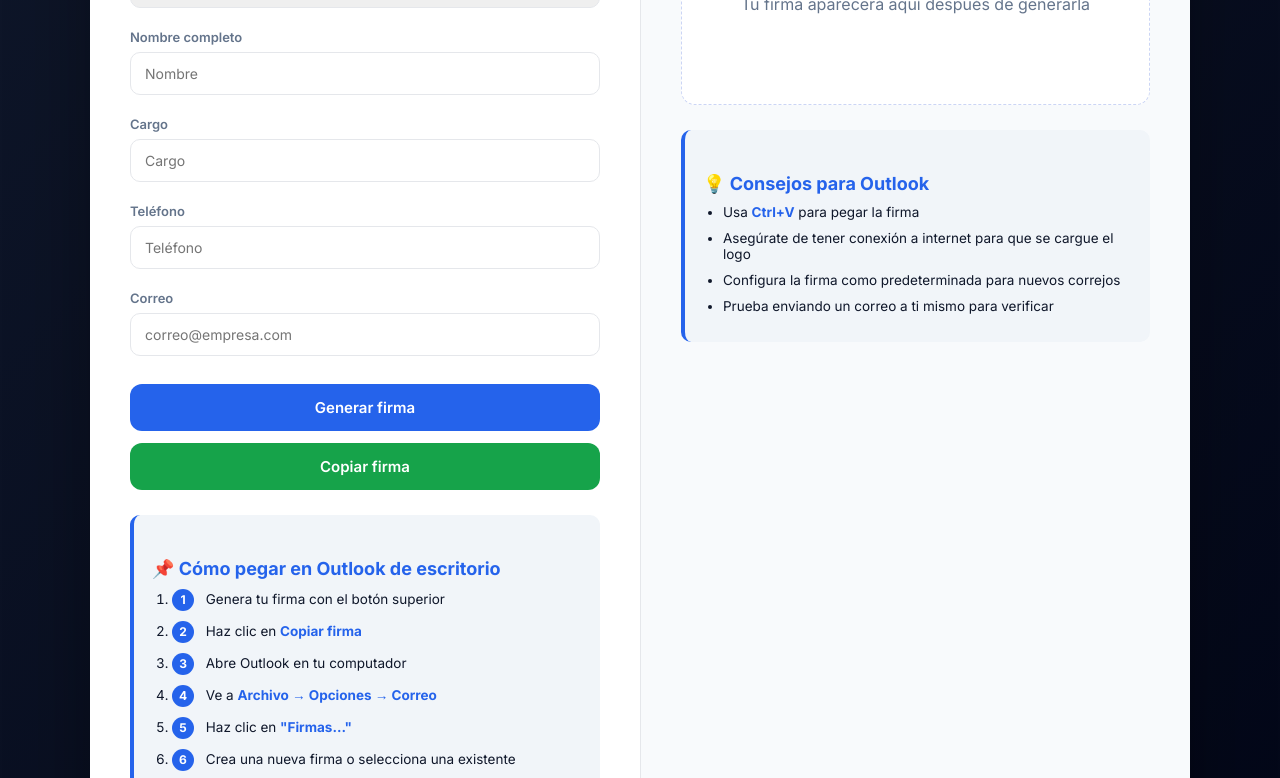
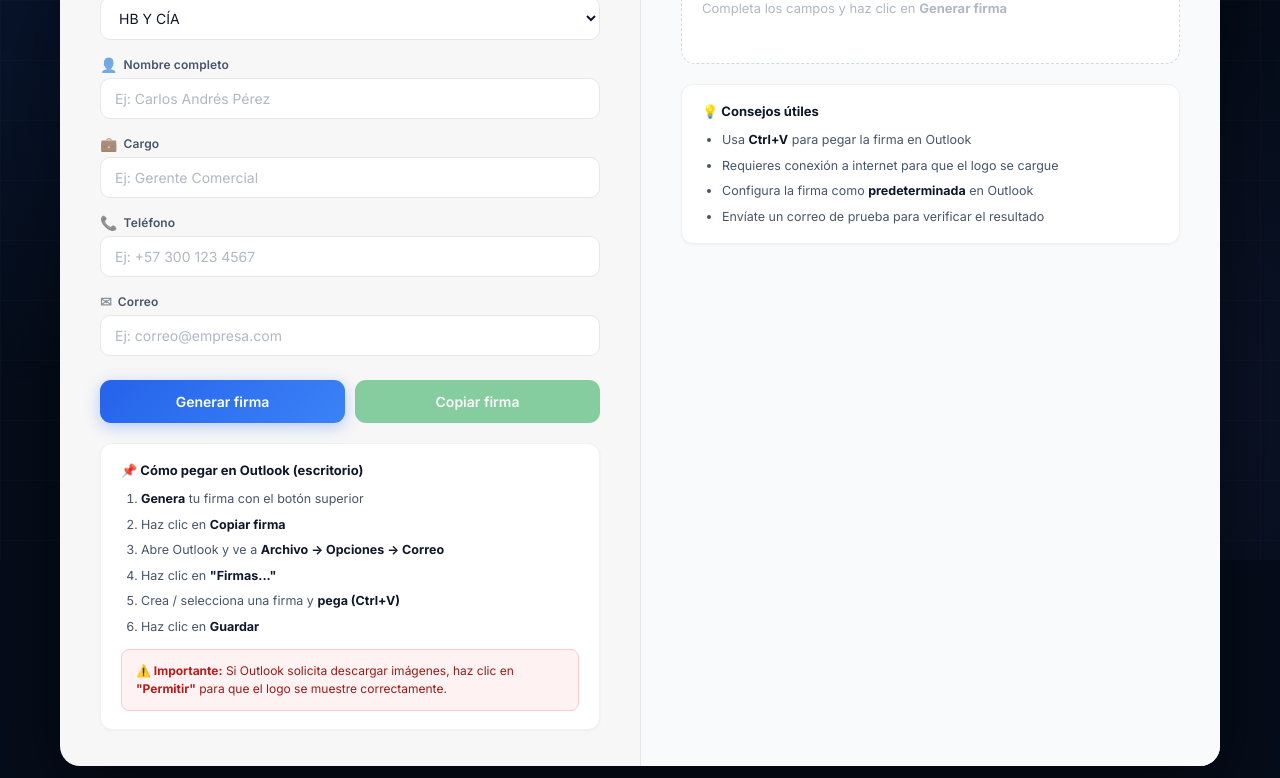
Before and after one commit to Nilxxx11/Generador-de-firmas, a plain HTML site: page index.html in a window 1280 px wide. Shown: the part 240-1018 px from the top of the page. Drawn offline with Linux system fonts and the light colour scheme.

Commit message:
Add files via upload

```diff
--- a/index.html
+++ b/index.html
@@ -4,344 +4,485 @@
 <meta charset="UTF-8">
 <meta name="viewport" content="width=device-width, initial-scale=1.0">
 <title>Generador de Firmas Corporativas</title>
-
-<link href="https://fonts.googleapis.com/css2?family=Inter:wght@300;400;600;700&display=swap" rel="stylesheet">
-
+<link href="https://fonts.googleapis.com/css2?family=Inter:wght@300;400;500;600;700;800&display=swap" rel="stylesheet">
 <style>
-:root {
-    --bg: #0f172a;
-    --card: #ffffff;
-    --text: #0f172a;
-    --muted: #64748b;
-    --primary: #2563eb;
-    --success: #16a34a;
+*,*::before,*::after{box-sizing:border-box;margin:0;padding:0}
+:root{
+  --bg-1:#060d1a;
+  --bg-2:#0a1628;
+  --card-bg:rgba(255,255,255,0.97);
+  --card-border:rgba(255,255,255,0.08);
+  --text:#0f172a;
+  --text-secondary:#475569;
+  --muted:#94a3b8;
+  --primary:#2563eb;
+  --primary-light:#3b82f6;
+  --success:#16a34a;
+  --radius:20px;
+  --shadow:0 30px 80px rgba(0,0,0,0.5);
 }
-
-* {
-    box-sizing: border-box;
-    font-family: 'Inter', sans-serif;
+body{
+  font-family:'Inter',-apple-system,sans-serif;
+  background:var(--bg-1);
+  min-height:100vh;
+  display:flex;
+  align-items:center;
+  justify-content:center;
+  padding:24px;
+  position:relative;
+  overflow-x:hidden;
 }
-
-body {
-    margin: 0;
-    background: linear-gradient(135deg, #0f172a, #020617);
-    min-height: 100vh;
-    display: flex;
-    align-items: center;
-    justify-content: center;
-    padding: 20px;
+body::before{
+  content:'';
+  position:fixed;
+  inset:0;
+  background:
+    radial-gradient(ellipse 80% 60% at 20% 20%,rgba(37,99,235,0.12),transparent),
+    radial-gradient(ellipse 60% 50% at 80% 80%,rgba(99,102,241,0.08),transparent);
+  pointer-events:none;
+  z-index:0;
 }
-
-.app {
-    background: var(--card);
-    max-width: 1100px;
-    width: 100%;
-    border-radius: 18px;
-    box-shadow: 0 25px 80px rgba(0,0,0,.35);
-    display: grid;
-    grid-template-columns: 1fr 1fr;
-    overflow: hidden;
+.grid-bg{
+  position:fixed;
+  inset:0;
+  background-image:linear-gradient(rgba(255,255,255,0.02) 1px,transparent 1px),linear-gradient(90deg,rgba(255,255,255,0.02) 1px,transparent 1px);
+  background-size:60px 60px;
+  pointer-events:none;
+  z-index:0;
 }
-
-@media (max-width: 900px) {
-    .app {
-        grid-template-columns: 1fr;
+.app{
+  position:relative;
+  z-index:1;
+  background:var(--card-bg);
+  backdrop-filter:blur(24px);
+  max-width:1160px;
+  width:100%;
+  border-radius:var(--radius);
+  box-shadow:var(--shadow);
+  display:grid;
+  grid-template-columns:1fr 1fr;
+  overflow:hidden;
+  animation:appear .6s ease-out;
 }
+@keyframes appear{
+  from{opacity:0;transform:translateY(20px) scale(.98)}
+  to{opacity:1;transform:translateY(0) scale(1)}
 }
-
-.left {
-    padding: 40px;
+@media(max-width:960px){
+  .app{grid-template-columns:1fr}
 }
-
-.right {
-    background: #f8fafc;
-    padding: 40px;
-    border-left: 1px solid #e5e7eb;
+/* ===== LEFT PANEL ===== */
+.left{
+  padding:44px 40px 36px;
+  position:relative;
 }
-
-h1 {
-    margin: 0 0 10px;
-    font-size: 26px;
+.badge{
+  display:inline-flex;
+  align-items:center;
+  gap:6px;
+  background:rgba(37,99,235,0.1);
+  color:var(--primary);
+  font-size:11px;
+  font-weight:600;
+  letter-spacing:.04em;
+  padding:5px 14px;
+  border-radius:100px;
+  margin-bottom:16px;
+  text-transform:uppercase;
 }
-
-h2 {
-    font-size: 18px;
-    margin: 25px 0 10px;
-    color: var(--primary);
+.left h1{
+  font-size:26px;
+  font-weight:700;
+  letter-spacing:-.02em;
+  color:var(--text);
+  margin-bottom:6px;
 }
-
-p {
-    color: var(--muted);
-    margin-bottom: 30px;
+.left>p{
+  color:var(--text-secondary);
+  font-size:14px;
+  line-height:1.5;
+  margin-bottom:28px;
 }
-
-.group {
-    margin-bottom: 18px;
+.group{
+  margin-bottom:16px;
 }
-
-label {
-    font-size: 13px;
-    font-weight: 600;
-    color: var(--muted);
+.group label{
+  display:flex;
+  align-items:center;
+  gap:6px;
+  font-size:12px;
+  font-weight:600;
+  color:var(--text-secondary);
+  letter-spacing:.01em;
+  margin-bottom:5px;
 }
-
-input, select {
-    width: 100%;
-    padding: 12px 14px;
-    border-radius: 10px;
-    border: 1px solid #e5e7eb;
-    margin-top: 6px;
-    font-size: 14px;
+.group label .ico{
+  font-size:14px;
+  opacity:.6;
 }
-
-input:focus, select:focus {
-    outline: none;
-    border-color: var(--primary);
+input,select{
+  width:100%;
+  padding:11px 14px;
+  border-radius:10px;
+  border:1.5px solid #e5e7eb;
+  font-size:14px;
+  font-family:'Inter',sans-serif;
+  color:var(--text);
+  background:#fff;
+  transition:border-color .2s,box-shadow .2s;
+  outline:none;
 }
-
-button {
-    width: 100%;
-    padding: 14px;
-    border-radius: 12px;
-    border: none;
-    font-size: 15px;
-    font-weight: 600;
-    cursor: pointer;
+input::placeholder{color:#b0b8c4}
+input:focus,select:focus{
+  border-color:var(--primary);
+  box-shadow:0 0 0 3px rgba(37,99,235,0.12);
 }
-
-.btn-primary {
-    background: var(--primary);
-    color: #fff;
-    margin-top: 10px;
+.btn-row{
+  display:grid;
+  grid-template-columns:1fr 1fr;
+  gap:10px;
+  margin-top:24px;
 }
-
-.btn-copy {
-    background: var(--success);
-    color: #fff;
-    margin-top: 12px;
+.btn{
+  padding:13px;
+  border-radius:11px;
+  border:none;
+  font-size:14px;
+  font-weight:600;
+  font-family:'Inter',sans-serif;
+  cursor:pointer;
+  transition:transform .15s,box-shadow .2s,opacity .2s;
 }
-
-.preview {
-    background: #fff;
-    border-radius: 14px;
-    border: 1px dashed #cbd5f5;
-    padding: 20px;
-    min-height: 150px;
+.btn:active{transform:scale(.97)}
+.btn-primary{
+  background:linear-gradient(135deg,var(--primary),var(--primary-light));
+  color:#fff;
+  box-shadow:0 4px 16px rgba(37,99,235,0.3);
 }
-
-.instructions {
-    background: #f1f5f9;
-    border-radius: 10px;
-    padding: 18px;
-    margin-top: 25px;
-    border-left: 4px solid var(--primary);
+.btn-primary:hover{box-shadow:0 6px 24px rgba(37,99,235,0.4)}
+.btn-copy{
+  background:var(--success);
+  color:#fff;
+  box-shadow:0 4px 16px rgba(22,163,74,0.25);
 }
-
-.instructions ol {
-    margin: 0;
-    padding-left: 20px;
+.btn-copy:hover{box-shadow:0 6px 24px rgba(22,163,74,0.35)}
+.btn-copy:disabled{opacity:.5;cursor:not-allowed;box-shadow:none}
+/* ===== RIGHT PANEL ===== */
+.right{
+  background:#f8fafc;
+  padding:44px 40px 36px;
+  border-left:1px solid #e5e7eb;
 }
-
-.instructions li {
-    margin-bottom: 10px;
-    color: var(--text);
-    font-size: 13.5px;
+.right h1{
+  font-size:22px;
+  font-weight:700;
+  color:var(--text);
+  margin-bottom:4px;
 }
-
-.instructions strong {
-    color: var(--primary);
+.right>p{
+  color:var(--text-secondary);
+  font-size:13.5px;
+  margin-bottom:20px;
 }
-
-.footer {
-    margin-top: 18px;
-    font-size: 12px;
-    color: var(--muted);
-    text-align: center;
+.preview-wrap{
+  background:#fff;
+  border-radius:14px;
+  border:1.5px dashed #d1d9e6;
+  padding:24px 20px;
+  min-height:170px;
+  display:flex;
+  align-items:center;
+  transition:border-color .3s;
 }
-
-.step-number {
-    display: inline-block;
-    width: 22px;
-    height: 22px;
-    background: var(--primary);
-    color: white;
-    border-radius: 50%;
-    text-align: center;
-    font-size: 12px;
-    font-weight: bold;
-    line-height: 22px;
-    margin-right: 8px;
+.preview-wrap.filled{border-color:var(--primary);border-style:solid}
+.placeholder-msg{
+  width:100%;
+  text-align:center;
+  color:#b0b8c4;
+  font-size:13px;
+  line-height:1.6;
 }
-
-.important-note {
-    background: #fee2e2;
-    border: 1px solid #ef4444;
-    color: #991b1b;
-    padding: 12px;
-    border-radius: 8px;
-    margin-top: 15px;
-    font-size: 12.5px;
+.placeholder-msg .big{font-size:32px;display:block;margin-bottom:8px}
+/* ===== INSTRUCTIONS CARD ===== */
+.instructions{
+  background:#fff;
+  border-radius:12px;
+  padding:18px 20px;
+  margin-top:20px;
+  border:1px solid #eef2f6;
+  box-shadow:0 1px 3px rgba(0,0,0,.04);
 }
+.instructions h3{
+  font-size:13px;
+  font-weight:700;
+  color:var(--text);
+  margin-bottom:12px;
+  display:flex;
+  align-items:center;
+  gap:6px;
+}
+.instructions ol,.instructions ul{
+  margin:0;
+  padding-left:20px;
+}
+.instructions li{
+  margin-bottom:8px;
+  color:var(--text-secondary);
+  font-size:12.5px;
+  line-height:1.4;
+}
+.instructions li:last-child{margin-bottom:0}
+.instructions strong{color:var(--text)}
+.important-note{
+  background:#fef2f2;
+  border:1px solid #fecaca;
+  color:#991b1b;
+  padding:12px 14px;
+  border-radius:8px;
+  margin-top:14px;
+  font-size:12px;
+  line-height:1.5;
+}
+.important-note strong{color:#b91c1c}
+/* ===== TOAST ===== */
+#toast{
+  position:fixed;
+  bottom:30px;
+  left:50%;
+  transform:translateX(-50%) translateY(80px);
+  background:#1e293b;
+  color:#fff;
+  padding:14px 24px;
+  border-radius:12px;
+  font-size:14px;
+  font-weight:500;
+  font-family:'Inter',sans-serif;
+  box-shadow:0 10px 40px rgba(0,0,0,.3);
+  z-index:999;
+  opacity:0;
+  transition:all .4s cubic-bezier(.22,1,.36,1);
+  pointer-events:none;
+  display:flex;
+  align-items:center;
+  gap:10px;
+}
+#toast.show{
+  opacity:1;
+  transform:translateX(-50%) translateY(0);
+  pointer-events:auto;
+}
+#toast.error{background:#dc2626}
+#toast.success{background:var(--success)}
+/* ===== COMPANY COLORS ===== */
+.comp-hb{--company:#1e40af;--company-light:#3b82f6}
+.comp-vehidiesel{--company:#1e40af;--company-light:#3b82f6}
+.comp-vehimotors{--company:#b91c1c;--company-light:#ef4444}
+/* ===== RESPONSIVE ===== */
+@media(max-width:600px){
+  body{padding:12px}
+  .left,.right{padding:28px 20px}
+  .left h1{font-size:22px}
+  .btn-row{grid-template-columns:1fr}
+}
+/* ===== PREVIEW FIRMA ===== */
+.preview-wrap table a{color:inherit}
 </style>
 </head>
-
 <body>
-
+<div class="grid-bg"></div>
 <div class="app">
 
-    <!-- FORMULARIO -->
+  <!-- FORM -->
   <div class="left">
+    <div class="badge"><span>&#9998;</span> Herramienta corporativa</div>
     <h1>Generador de Firmas</h1>
-        <p>Crea tu firma corporativa en segundos. Compatible con Outlook, Web y Móvil.</p>
+    <p>Crea tu firma profesional en segundos. Compatible con Outlook, Gmail y m&aacute;s.</p>
 
     <div class="group">
-            <label>Empresa</label>
-            <select id="empresa">
-                <option value="hb">HB Y CÍA</option>
+      <label><span class="ico">&#127970;</span> Empresa</label>
+      <select id="empresa" onchange="onChange()">
+        <option value="hb">HB Y C&Iacute;A</option>
         <option value="vehidiesel">Vehidiesel</option>
+        <option value="vehimotors">Vehimotors</option>
       </select>
     </div>
 
     <div class="group">
-            <label>Nombre completo</label>
-            <input id="nombre" placeholder="Nombre">
+      <label><span class="ico">&#128100;</span> Nombre completo</label>
+      <input id="nombre" placeholder="Ej: Carlos Andr&eacute;s P&eacute;rez" oninput="onChange()">
     </div>
 
     <div class="group">
-            <label>Cargo</label>
-            <input id="cargo" placeholder="Cargo">
+      <label><span class="ico">&#128188;</span> Cargo</label>
+      <input id="cargo" placeholder="Ej: Gerente Comercial" oninput="onChange()">
     </div>
 
     <div class="group">
-            <label>Teléfono</label>
-            <input id="telefono" placeholder="Teléfono">
+      <label><span class="ico">&#128222;</span> Tel&eacute;fono</label>
+      <input id="telefono" placeholder="Ej: +57 300 123 4567" oninput="onChange()">
     </div>
 
     <div class="group">
-            <label>Correo</label>
-            <input id="correo" placeholder="correo@empresa.com">
+      <label><span class="ico">&#9993;</span> Correo</label>
+      <input id="correo" placeholder="Ej: correo@empresa.com" oninput="onChange()">
     </div>
 
-        <button class="btn-primary" onclick="generarFirma()">Generar firma</button>
-        <button class="btn-copy" onclick="copiarFirma()">Copiar firma</button>
+    <div class="btn-row">
+      <button class="btn btn-primary" onclick="generarFirma()">Generar firma</button>
+      <button class="btn btn-copy" id="copyBtn" onclick="copiarFirma()" disabled>Copiar firma</button>
+    </div>
 
     <div class="instructions">
-            <h2>📌 Cómo pegar en Outlook de escritorio</h2>
+      <h3>&#128204; C&oacute;mo pegar en Outlook (escritorio)</h3>
       <ol>
-                <li><span class="step-number">1</span> Genera tu firma con el botón superior</li>
-                <li><span class="step-number">2</span> Haz clic en <strong>Copiar firma</strong></li>
-                <li><span class="step-number">3</span> Abre Outlook en tu computador</li>
-                <li><span class="step-number">4</span> Ve a <strong>Archivo → Opciones → Correo</strong></li>
-                <li><span class="step-number">5</span> Haz clic en <strong>"Firmas..."</strong></li>
-                <li><span class="step-number">6</span> Crea una nueva firma o selecciona una existente</li>
-                <li><span class="step-number">7</span> Pega (Ctrl+V) en el área de edición</li>
-                <li><span class="step-number">8</span> Haz clic en <strong>Guardar</strong></li>
+        <li><strong>Genera</strong> tu firma con el bot&oacute;n superior</li>
+        <li>Haz clic en <strong>Copiar firma</strong></li>
+        <li>Abre Outlook y ve a <strong>Archivo &rarr; Opciones &rarr; Correo</strong></li>
+        <li>Haz clic en <strong>"Firmas..."</strong></li>
+        <li>Crea / selecciona una firma y <strong>pega (Ctrl+V)</strong></li>
+        <li>Haz clic en <strong>Guardar</strong></li>
       </ol>
-
       <div class="important-note">
-                <strong>⚠️ Importante:</strong> Si Outlook solicita descargar imágenes, haz clic en <strong>"Permitir"</strong> o <strong>"Descargar imágenes"</strong> para que el logo se muestre correctamente.
+        <strong>&#9888;&#65039; Importante:</strong> Si Outlook solicita descargar im&aacute;genes, haz clic en <strong>"Permitir"</strong> para que el logo se muestre correctamente.
       </div>
     </div>
-
   </div>
 
   <!-- PREVIEW -->
   <div class="right">
     <h1>Vista previa</h1>
-        <p>Así se verá tu firma en el correo.</p>
+    <p>As&iacute; se ver&aacute; tu firma en los correos.</p>
 
+    <div class="preview-wrap" id="previewWrap">
       <div class="preview" id="firma">
-            <!-- La firma aparecerá aquí -->
-            <p style="color: #64748b; text-align: center; padding: 40px 0;">
-                Tu firma aparecerá aquí después de generarla
-            </p>
+        <div class="placeholder-msg">
+          <span class="big">&#128231;</span>
+          Completa los campos y haz clic en <strong>Generar firma</strong>
+        </div>
+      </div>
     </div>
 
     <div class="instructions">
-            <h2>💡 Consejos para Outlook</h2>
-            <ul style="margin: 0; padding-left: 20px;">
-                <li>Usa <strong>Ctrl+V</strong> para pegar la firma</li>
-                <li>Asegúrate de tener conexión a internet para que se cargue el logo</li>
-                <li>Configura la firma como predeterminada para nuevos correjos</li>
-                <li>Prueba enviando un correo a ti mismo para verificar</li>
+      <h3>&#128161; Consejos &uacute;tiles</h3>
+      <ul>
+        <li>Usa <strong>Ctrl+V</strong> para pegar la firma en Outlook</li>
+        <li>Requieres conexi&oacute;n a internet para que el logo se cargue</li>
+        <li>Configura la firma como <strong>predeterminada</strong> en Outlook</li>
+        <li>Env&iacute;ate un correo de prueba para verificar el resultado</li>
       </ul>
     </div>
   </div>
 
 </div>
 
+<div id="toast"></div>
+
 <script>
-const BASE_URL = "https://generador-de-firmas.vercel.app";
+const BASE_URL = ".";
 
 const config = {
   hb: {
     nombre: "HB Y CIA",
     logo: BASE_URL + "/logo_hb.png",
     color: "#1e40af",
-        pagina: "www.transportehb.com.co"
+    pagina: "www.transportehb.com.co",
+    mostrarPagina: true
   },
   vehidiesel: {
     nombre: "Vehidiesel",
     logo: BASE_URL + "/logo_vehidiesel.png",
     color: "#1e40af",
-        pagina: "www.vehidiesel.com.co"
+    pagina: "www.vehidiesel.com.co",
+    mostrarPagina: true
+  },
+  vehimotors: {
+    nombre: "Vehimotors",
+    logo: BASE_URL + "/logo_vehimotors.png",
+    color: "#b91c1c",
+    pagina: "",
+    mostrarPagina: false
   }
 };
 
+let firmaGenerada = false;
+
+function toast(msg, type) {
+  const el = document.getElementById("toast");
+  el.textContent = msg;
+  el.className = "show" + (type ? " " + type : "");
+  clearTimeout(el._t);
+  el._t = setTimeout(() => el.classList.remove("show"), 3500);
+}
+
+function onChange() {
+  const nombre = document.getElementById("nombre").value.trim();
+  const cargo = document.getElementById("cargo").value.trim();
+  const telefono = document.getElementById("telefono").value.trim();
+  const correo = document.getElementById("correo").value.trim();
+  const copyBtn = document.getElementById("copyBtn");
+  if (nombre && cargo && telefono && correo) {
+    copyBtn.disabled = false;
+  } else {
+    copyBtn.disabled = true;
+  }
+}
+
 function generarFirma() {
   const empresa = document.getElementById("empresa").value;
-    const nombre = document.getElementById("nombre").value;
-    const cargo = document.getElementById("cargo").value;
-    const telefono = document.getElementById("telefono").value;
-    const correo = document.getElementById("correo").value;
+  const nombre = document.getElementById("nombre").value.trim();
+  const cargo = document.getElementById("cargo").value.trim();
+  const telefono = document.getElementById("telefono").value.trim();
+  const correo = document.getElementById("correo").value.trim();
 
-    // Validar campos
   if (!nombre || !cargo || !telefono || !correo) {
-        alert("Por favor completa todos los campos antes de generar la firma.");
+    toast("Completa todos los campos antes de generar.", "error");
     return;
   }
 
+  const c = config[empresa];
+
   document.getElementById("firma").innerHTML = `
-    <table cellpadding="0" cellspacing="0" style="font-family:Arial, sans-serif;font-size:12px;color:#000; border-collapse: collapse;">
+  <table cellpadding="0" cellspacing="0" style="font-family:Arial,Helvetica,sans-serif;font-size:12px;color:#1e293b;border-collapse:collapse;width:100%;max-width:500px">
     <tr>
-            <td style="padding-right:15px;vertical-align:top; border-right: 1px solid #e5e7eb;">
-                <img src="${config[empresa].logo}" width="120" alt="Logo ${config[empresa].nombre}" style="display:block;">
+      <td style="padding-right:16px;vertical-align:middle;width:120px">
+        <img src="${c.logo}" width="120" alt="${c.nombre}" style="display:block;max-width:120px;height:auto">
       </td>
-            <td style="padding-left:15px;vertical-align:top;">
-                <strong style="font-size:14px;color:${config[empresa].color}; display:block; margin-bottom:4px;">${nombre}</strong>
-                <span style="color:#4b5563; display:block; margin-bottom:4px;">${cargo}</span>
-                <span style="color:#4b5563; display:block; margin-bottom:2px;">📞 ${telefono}</span>
-                <span style="color:#4b5563; display:block; margin-bottom:2px;">✉️ <a href="mailto:${correo}" style="color:${config[empresa].color};text-decoration:none;">${correo}</a></span>
-                <strong style="color:${config[empresa].color}; display:block; margin-top:6px;">${config[empresa].pagina}</strong>
+      <td style="padding-left:16px;vertical-align:middle;border-left:2px solid ${c.color}">
+        <div style="font-size:15px;font-weight:700;color:${c.color};margin-bottom:2px">${nombre}</div>
+        <div style="color:#475569;margin-bottom:2px">${cargo}</div>
+        <div style="color:#64748b;margin-bottom:1px">${telefono}</div>
+        <div style="margin-bottom:1px"><a href="mailto:${correo}" style="color:${c.color};text-decoration:none">${correo}</a></div>
+        ${c.mostrarPagina ? `<div style="font-weight:600;color:${c.color};margin-top:5px;font-size:11px">${c.pagina}</div>` : ''}
       </td>
     </tr>
   </table>`;
+
+  document.getElementById("previewWrap").classList.add("filled");
+  firmaGenerada = true;
+  toast("Firma generada correctamente.", "success");
 }
 
 async function copiarFirma() {
-    const firma = document.getElementById("firma").innerHTML;
-
-    // Validar que se haya generado una firma
-    if (firma.includes("Tu firma aparecerá aquí")) {
-        alert("Por favor, genera primero tu firma haciendo clic en 'Generar firma'.");
+  if (!firmaGenerada) {
+    toast("Primero genera la firma.", "error");
     return;
   }
+
+  const html = document.getElementById("firma").innerHTML;
+  const text = html.replace(/<[^>]*>/g, "").replace(/\s+/g, " ").trim();
 
   try {
     await navigator.clipboard.write([
       new ClipboardItem({
-                "text/html": new Blob([firma], { type: "text/html" }),
-                "text/plain": new Blob([firma.replace(/<[^>]*>/g, "")], { type: "text/plain" })
+        "text/html": new Blob([html], { type: "text/html" }),
+        "text/plain": new Blob([text], { type: "text/plain" })
       })
     ]);
-
-        alert("✅ Firma copiada correctamente al portapapeles.\n\nAhora sigue estos pasos:\n1. Abre Outlook\n2. Ve a Archivo → Opciones → Correo\n3. Haz clic en 'Firmas...'\n4. Pega (Ctrl+V) en el área de edición\n5. Haz clic en Guardar");
+    toast("Firma copiada al portapapeles.", "success");
   } catch (err) {
-        console.error("Error al copiar:", err);
-        alert("Hubo un error al copiar la firma. Inténtalo de nuevo.");
+    toast("Error al copiar. Intenta de nuevo.", "error");
   }
 }
 </script>
-
 </body>
 </html>
```
Also changed, not shown: logo_vehimotors.png (added). Lines whose indentation alone changed are shown as unchanged.
